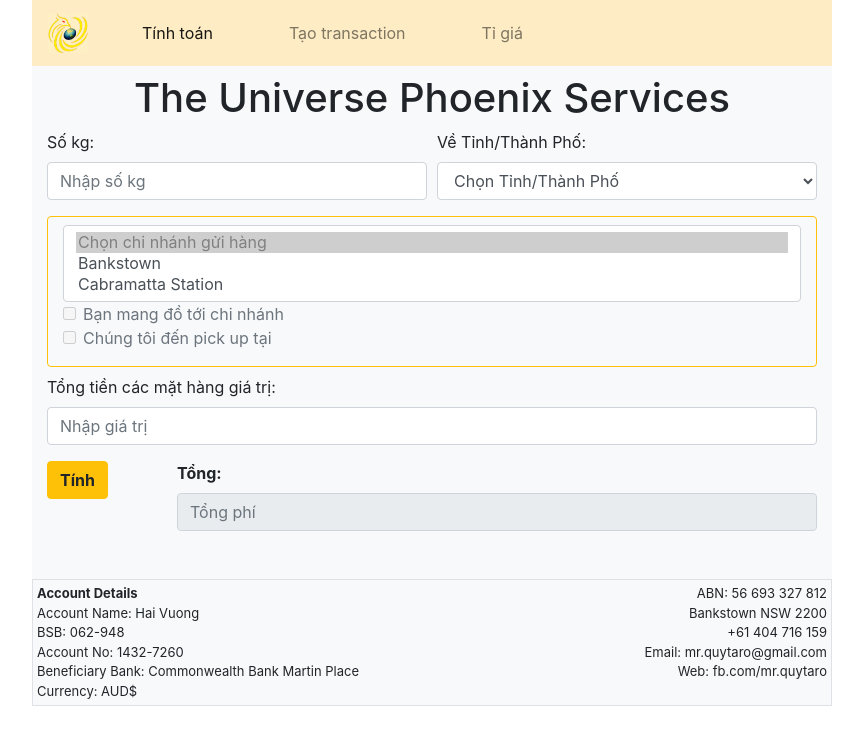
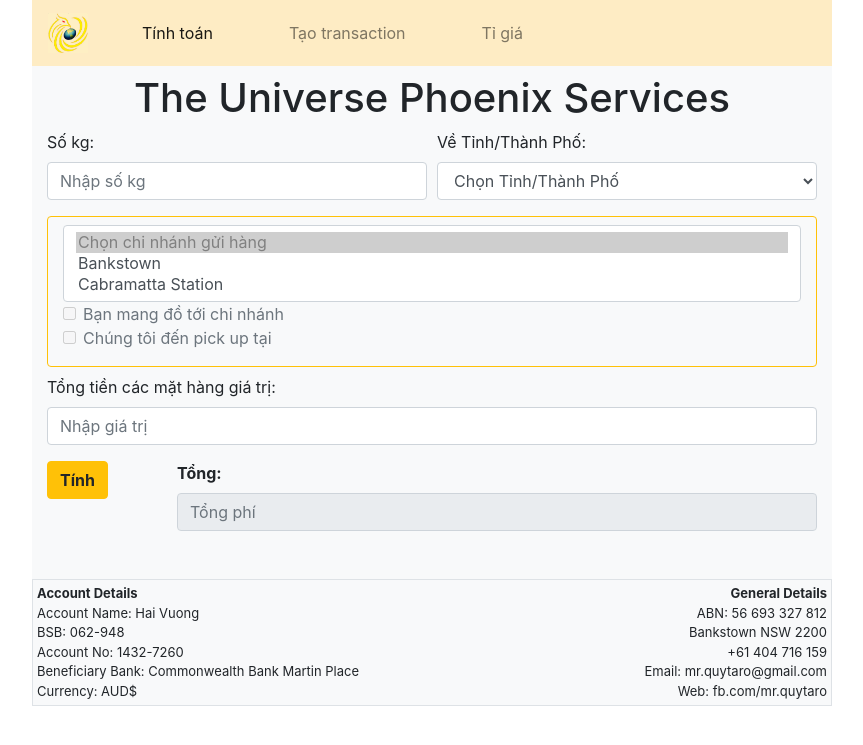
Before and after one commit to longhl104/shipping-calculator, a Flask app: page / in a window 1280 px wide. Shown: the top 745 px of the page, without its empty margins (208-1071 px from the left). Run offline with Flask 2, Linux system fonts and the light colour scheme; parts of the project's set-up code (start-up, migrations or seed data) failed here and were passed over; some libraries are stand-ins or nearby versions.

Commit message:
text alignment

```diff
--- a/templates/base.html
+++ b/templates/base.html
@@ -83,7 +83,7 @@
 				</iframe> -->
 				<footer class="p-1 border border-top" id="footer">
 					<div class="row">
-						<div class="col">
+						<div class="col-sm">
 							<p class="mb-0"><b>Account Details</b></p>
 							<p class="mb-0">Account Name: Hai Vuong</p>
 							<p class="mb-0">BSB: 062-948</p>
@@ -93,7 +93,8 @@
 							</p>
 							<p class="mb-0">Currency: AUD$</p>
 						</div>
-						<div class="col text-right">
+						<div class="col-sm text-sm-right">
+							<p class="mb-0"><b>General Details</b></p>
 							<p class="mb-0">ABN: 56 693 327 812</p>
 							<p class="mb-0">Bankstown NSW 2200</p>
 							<p class="mb-0">+61 404 716 159</p>
```
